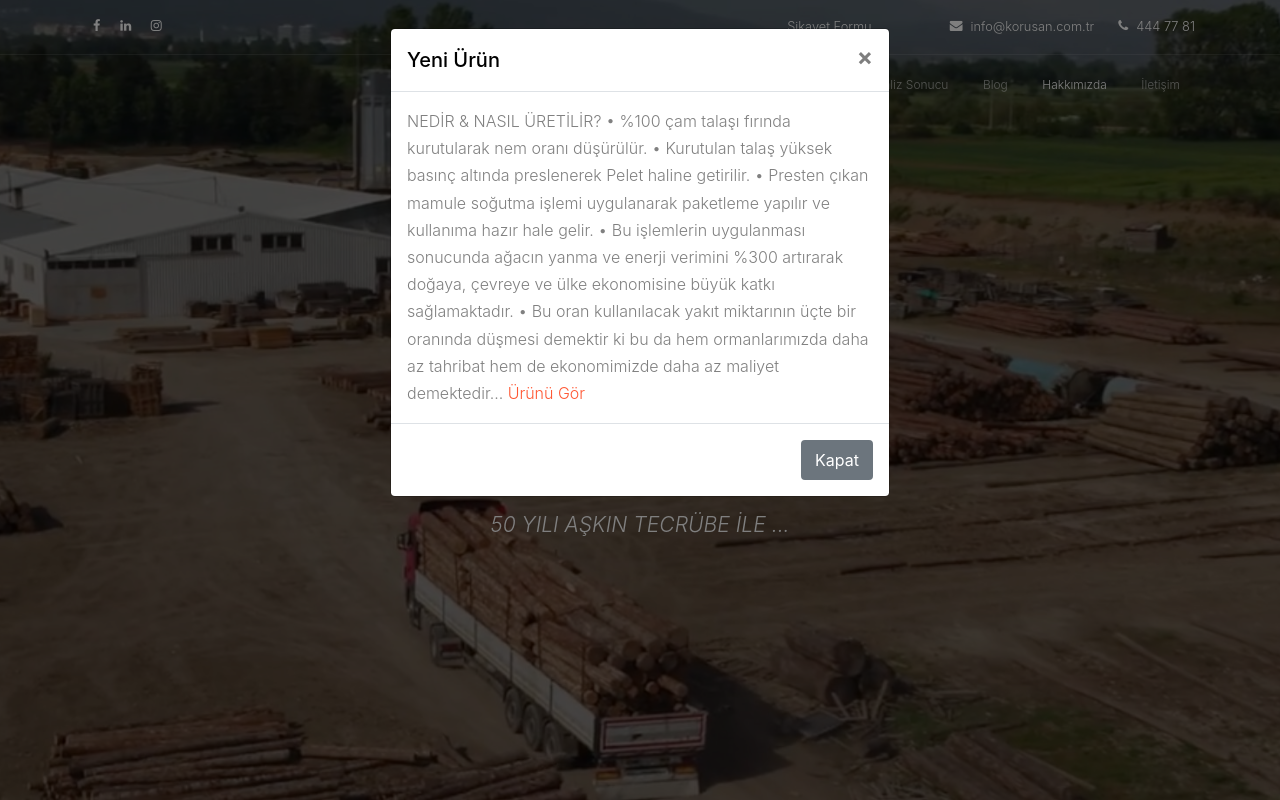
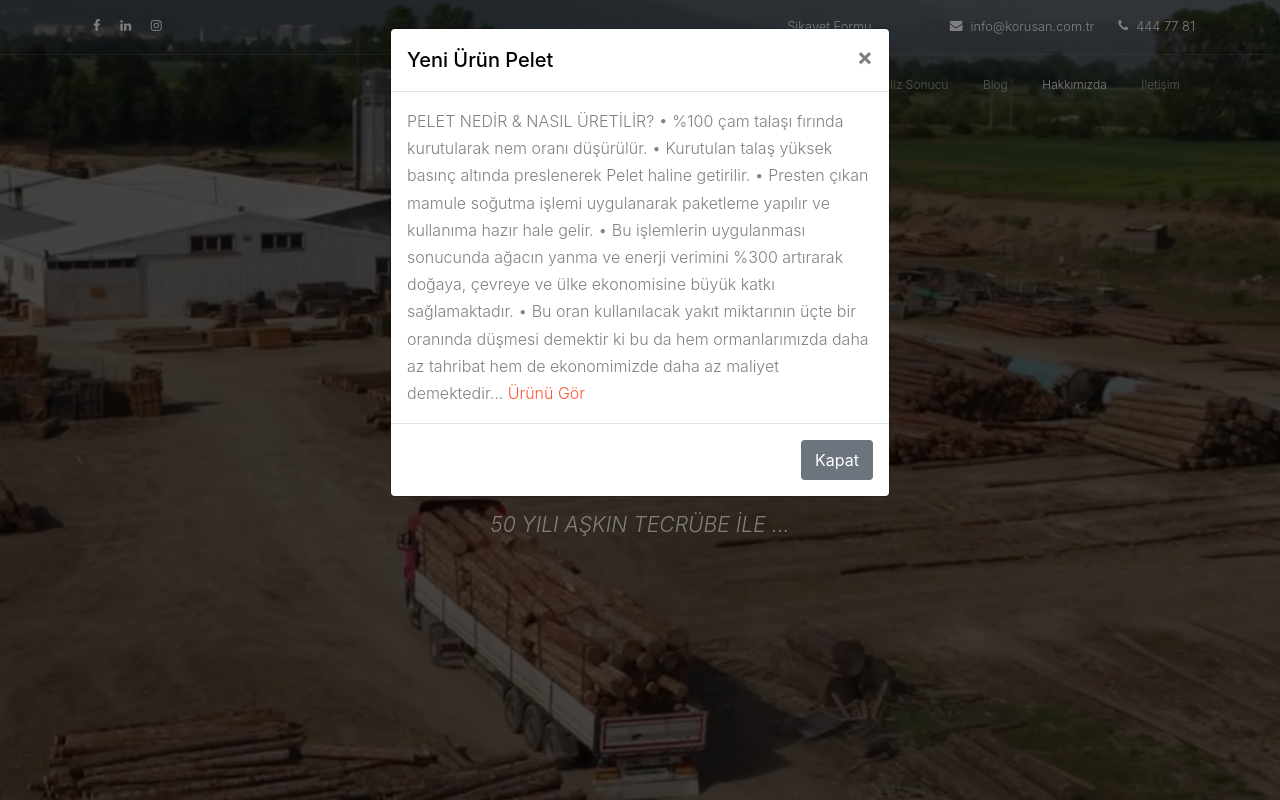
Before and after one commit to Tugrulvural89/korusan, a Django app: page / in a window 1280 px wide. Run offline with Django 3.2, Linux system fonts and the light colour scheme; data that the repository does not hold is empty; some libraries are stand-ins or nearby versions; some web fonts are replaced.

Commit message:
palet add , poupup add

```diff
--- a/templates/headers.html
+++ b/templates/headers.html
@@ -109,7 +109,7 @@
                       <a href="{% url 'projectView' %}" class="nav-link">Projelerimiz</a>
                     </li>
                     <li><a href="{% url 'services' %}" class="nav-link">Hizmetlerimiz</a></li>
-                    <li><a href="https://www.korusan.com.tr/media/upload/musteriform.pdf" class="nav-link">Pelet Analiz Sonucu</a></li>
+                    <li><a href="https://www.korusan.com.tr/media/upload/denetim.pdf" class="nav-link">Pelet Analiz Sonucu</a></li>
                     <li><a href="{% url 'blogAll' %}" class="nav-link">Blog</a></li>
                     <li><a href="#contact-section" class="nav-link">Hakkımızda</a></li>
                     <li><a href="{% url 'allContact' %}" class="nav-link">İletişim</a></li>
@@ -176,7 +176,7 @@
                     <li><a href="{% url 'services' %}">Hizmetlerimiz</a></li>
                     <li><a href="{% url 'blogAll' %}">Blog</a></li>
                     <li><a href="#contact-section" >Hakkımızda</a></li>
-                    <li><a href="https://www.korusan.com.tr/media/upload/musteriform.pdf" class="nav-link">Pelet Analiz Sonucu</a></li>
+                    <li><a href="https://www.korusan.com.tr/media/upload/denetim.pdf" class="nav-link">Pelet Analiz Sonucu</a></li>
                     <li><a href="{% url 'allContact' %}">İletişim</a></li>
      <li>  <div id="google_translate_element_mobil"></div></li>
      <li><a href="https://www.korusan.com.tr/media/upload/musteriform.pdf">
--- a/templates/index.html
+++ b/templates/index.html
@@ -733,13 +733,13 @@ h. Vagon ve karavanların duvar, tavan ve yer döşemelerinde,<br>
     <div class="modal-dialog" role="document">
         <div class="modal-content">
             <div class="modal-header">
-                <h5 class="modal-title" id="exampleModalLabel">Yeni Ürün</h5>
+                <h5 class="modal-title" id="exampleModalLabel">Yeni Ürün Pelet</h5>
                 <button type="button" class="close" data-dismiss="modal" aria-label="Close">
                     <span aria-hidden="true">&times;</span>
                 </button>
             </div>
             <div class="modal-body">
-                NEDİR & NASIL ÜRETİLİR? • %100 çam talaşı fırında kurutularak nem oranı düşürülür. • Kurutulan talaş yüksek basınç altında preslenerek Pelet haline getirilir. • Presten çıkan mamule soğutma işlemi uygulanarak paketleme yapılır ve kullanıma hazır hale gelir. • Bu işlemlerin uygulanması sonucunda ağacın yanma ve enerji verimini %300 artırarak doğaya, çevreye ve ülke ekonomisine büyük katkı sağlamaktadır. • Bu oran kullanılacak yakıt miktarının üçte bir oranında düşmesi demektir ki bu da hem ormanlarımızda daha az tahribat hem de ekonomimizde daha az maliyet demektedir...
+                PELET NEDİR & NASIL ÜRETİLİR? • %100 çam talaşı fırında kurutularak nem oranı düşürülür. • Kurutulan talaş yüksek basınç altında preslenerek Pelet haline getirilir. • Presten çıkan mamule soğutma işlemi uygulanarak paketleme yapılır ve kullanıma hazır hale gelir. • Bu işlemlerin uygulanması sonucunda ağacın yanma ve enerji verimini %300 artırarak doğaya, çevreye ve ülke ekonomisine büyük katkı sağlamaktadır. • Bu oran kullanılacak yakıt miktarının üçte bir oranında düşmesi demektir ki bu da hem ormanlarımızda daha az tahribat hem de ekonomimizde daha az maliyet demektedir...
                 <a href="https://www.korusan.com.tr/urunler/pelet-korusan/">Ürünü Gör</a>
             </div>
             <div class="modal-footer">
```
